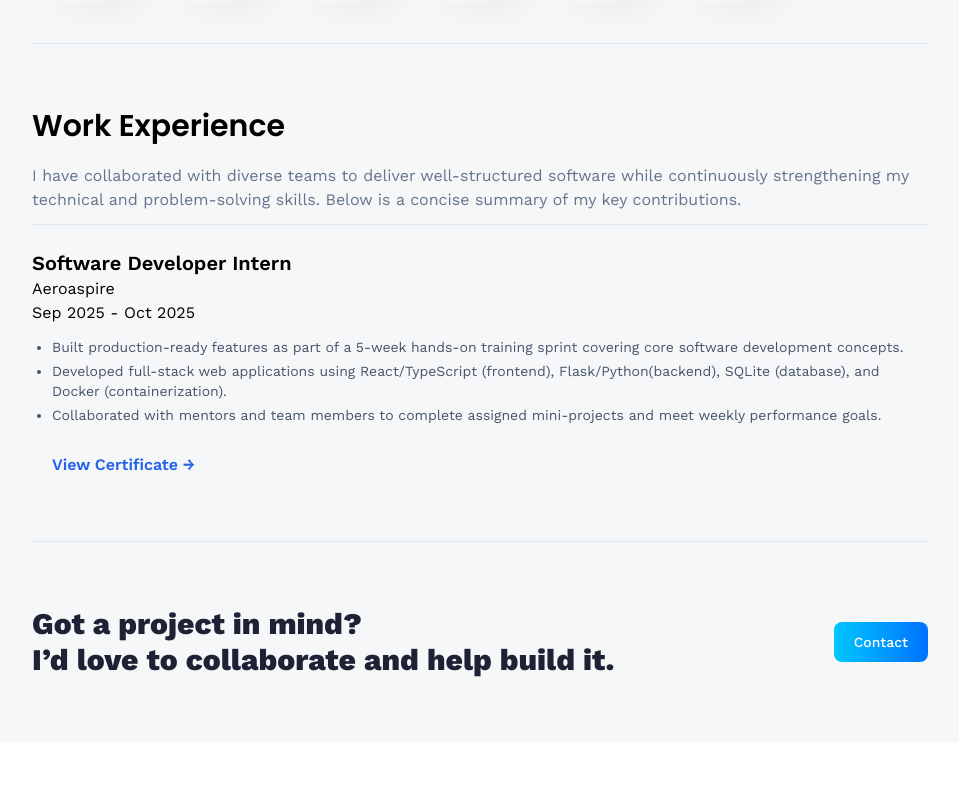
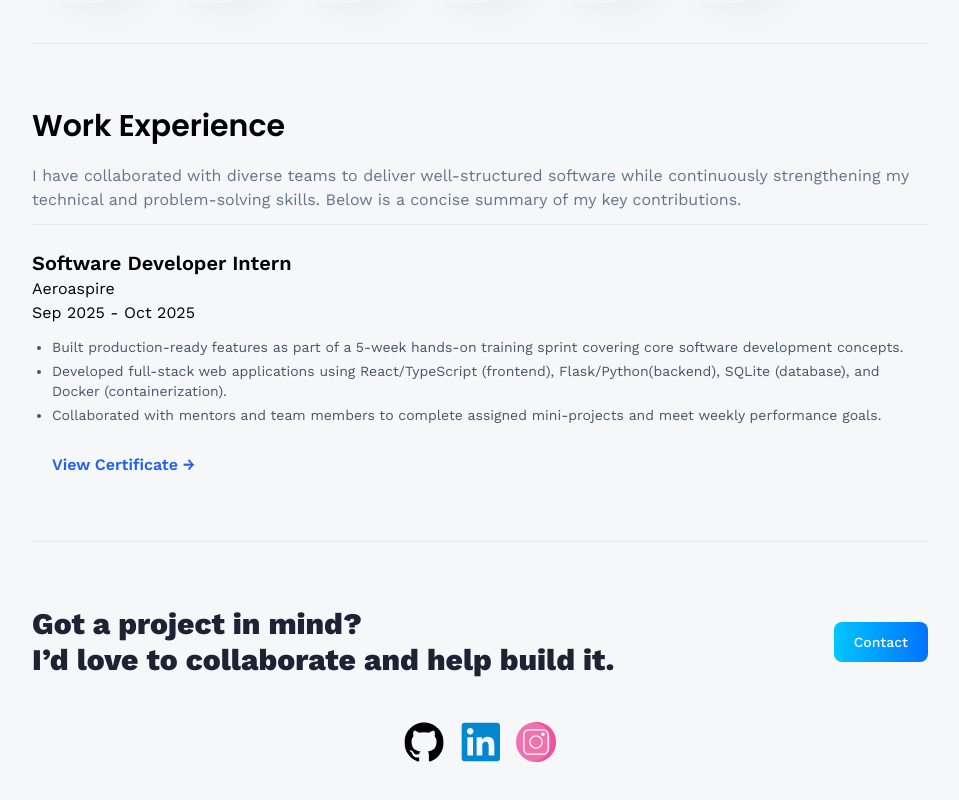
Before and after one commit to Atpdevil/my-portfolio, a React (Vite) app: page /about in a window 1280 px wide. Shown: the part 543-1343 px from the top of the page, without its empty margins (160-1119 px from the left). Before the commit the page ends 1285 px from the top, so only its background shows below. Built offline with nearby package versions, Linux system fonts and the light colour scheme; no server answers.

Commit message:
Added Social Links

```diff
--- a/src/assets/icons/index.js
+++ b/src/assets/icons/index.js
@@ -17,6 +17,7 @@ import java from './java.svg'
 import swagger from './swagger.svg'
 import summiz from './summiz.svg'
 import car from './car.svg'
+import snapgram from './snapgram.svg'
 
 export {
     css,
@@ -37,5 +38,6 @@ export {
     swagger,
     summiz,
     car,
+    snapgram,
     pricewise
 }
--- a/src/components/CTA.jsx
+++ b/src/components/CTA.jsx
@@ -1,15 +1,39 @@
 import { Link } from "react-router-dom";
+import { socialLinks } from "../constants";
 
 const CTA = () => {
   return (
-    <section className='cta'>
-      <p className='cta-text'>
+    <section className='cta w-full flex !flex-col items-center gap-7'>
+
+      <div className='w-full flex flex-col md:flex-row items-center justify-between gap-5'>
+        <p className='cta-text text-center md:text-left'>
           Got a project in mind? <br className='sm:block hidden' />
           I’d love to collaborate and help build it.
         </p>
         <Link to='/contact' className='btn'>
           Contact
         </Link>
+      </div>
+
+      <div className="flex w-full justify-center items-center gap-4 mt-2">
+        {socialLinks
+          .filter(link => ["GitHub", "LinkedIn", "Instagram"].includes(link.name))
+          .map((social) => (
+            <a
+              key={social.name}
+              href={social.link}
+              target='_blank'
+              rel='noopener noreferrer'
+              className="w-10 h-14 flex justify-center items-center"
+            >
+              <img
+                src={social.iconUrl}
+                alt={social.name}
+                className="w-full h-full object-contain hover:opacity-75 transition"
+              />
+            </a>
+          ))}
+      </div>
     </section>
   );
 };
--- a/src/constants/index.js
+++ b/src/constants/index.js
@@ -16,6 +16,7 @@ import {
     swagger,
     summiz,
     java,
+    snapgram,
     car
 } from "../assets/icons";
 
@@ -116,6 +117,11 @@ export const socialLinks = [
         name: 'LinkedIn',
         iconUrl: linkedin,
         link: 'https://www.linkedin.com/in/gokul-k-1b5123291',
+    },
+    {
+        name: 'Instagram',
+        iconUrl: snapgram,
+        link: 'https://www.instagram.com/_gokulkrishna.s',
     }
 ];
 
--- a/src/pages/Contact.jsx
+++ b/src/pages/Contact.jsx
@@ -42,7 +42,13 @@ const Contact = () => {
   return (
     <div className="relative flex lg:flex-row flex-col max-container h-full">
       <div className="flex-1 min-w-50% flex-col">
-        <h1 className="head-text">Get in Touch</h1>
+        <h1 className="head-text">
+        Get in{" "}
+        <span className="blue-gradient_text font-semibold drop-shadow">
+          Touch
+        </span>{" "}
+
+      </h1>
 
         <form className="w-full flex flex-col gap-7 mt-14" onSubmit={handleSubmit}>
           <label>
```
Also changed, not shown: src/assets/icons/snapgram.svg (added). Lines whose indentation alone changed are shown as unchanged.
